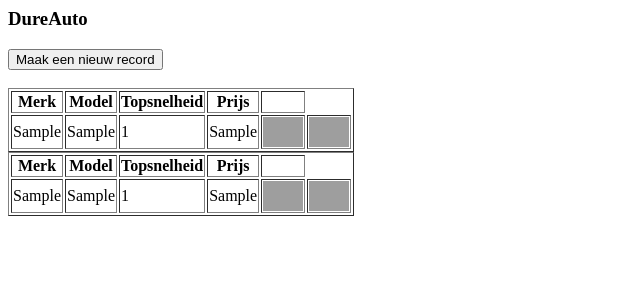
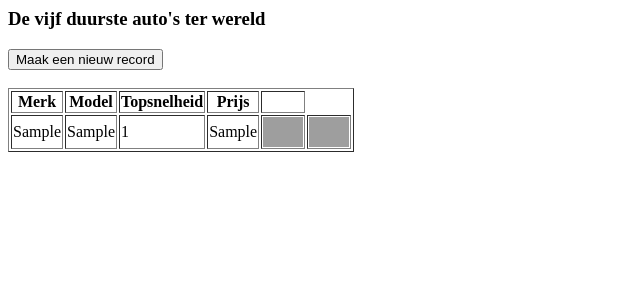
Before and after one commit to MFMvanderholst/php-pdo-crud-toets, a PHP site: page / in a window 1280 px wide. Shown: the top 300 px of the page, without its empty margins (0-640 px from the left). Run offline with PHP 8.4, Linux system fonts and the light colour scheme; tables that the repository leaves empty or names only in its code hold one stand-in row (values such as "Sample post"); grey boxes are pictures that could not be loaded.

Commit message:
kleine veranderingen

```diff
--- a/index.php
+++ b/index.php
@@ -13,18 +13,6 @@
     <title>PHP-CRUD-toets</title>
 </head>
 <body>
-<table border='1'>
-    <thead>
-        <th>Merk</th>
-        <th>Model</th>
-        <th>Topsnelheid</th>
-        <th>Prijs</th>
-        <th></th>
-    </thead>
-    <tbody>
-        <?php echo $tableRows; ?>
-    </tbody>
-</table>
 
 </body>
 </html>
--- a/read.php
+++ b/read.php
@@ -49,7 +49,7 @@ foreach($result as $info) {
 }
 ?>
 
-<h3>DureAuto</h3>
+<h3>De vijf duurste auto's ter wereld</h3>
 
 <a href="index.php">
     <input type="button" value="Maak een nieuw record">
```
